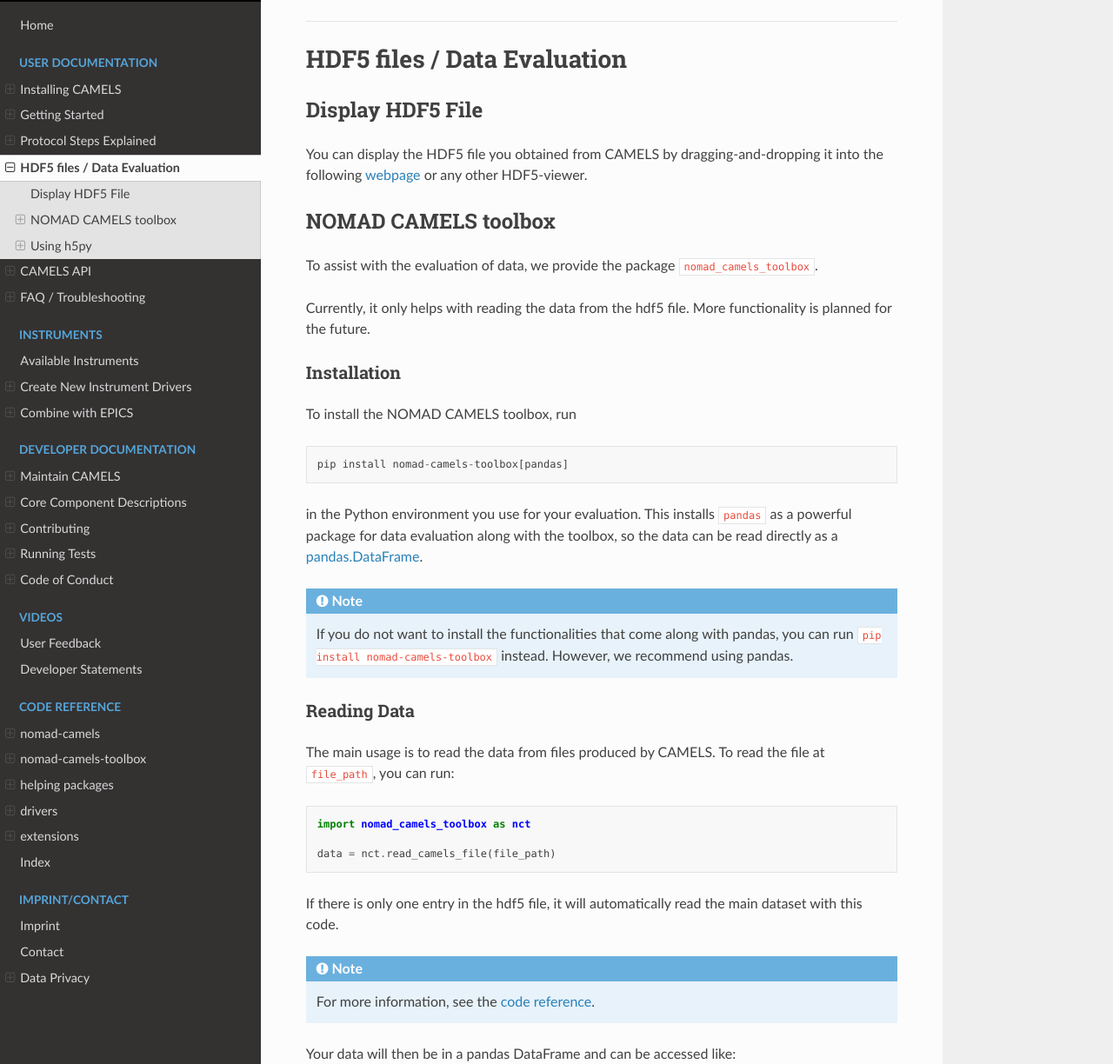
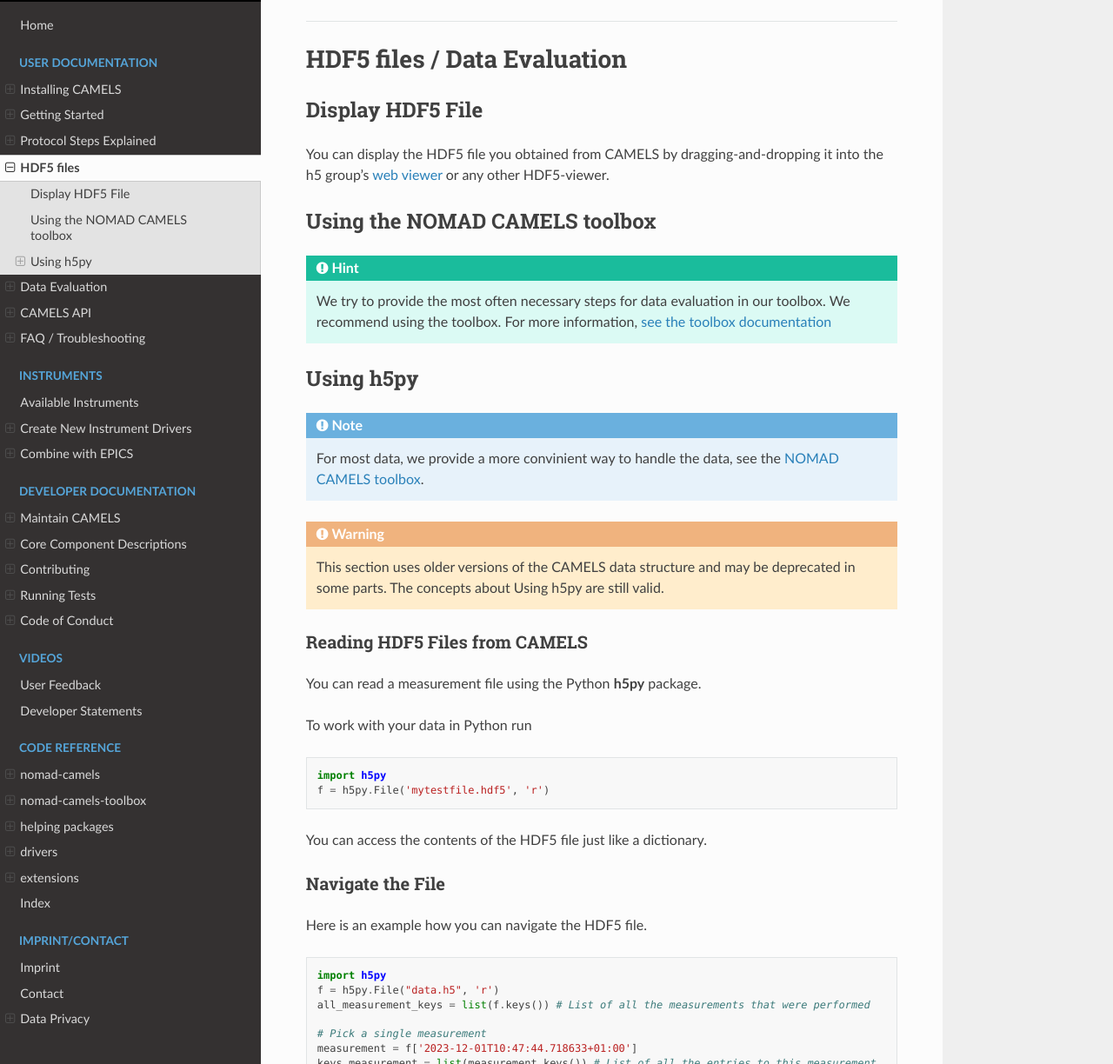
Before and after one commit to FAU-LAP/NOMAD-CAMELS, a Sphinx documentation site: the page built from docs/source/doc/handling_hdf5.md, in a window 1280 px wide and 1400 px high. Shown: the part 176-1400 px from the top of the window at 87% size. Built offline with Sphinx 7.4.7 and the Read the Docs theme 3.1.0, drawn with Linux system fonts in a browser that asks for light colours; pages that are not in the unit, such as notebooks, are missing from menus; the version number is read from the project's files by our own code; some of the changed text lies outside the part shown.

Commit message:
updated docs for toolbox

````diff
--- a/docs/source/doc/handling_hdf5.md
+++ b/docs/source/doc/handling_hdf5.md
@@ -2,48 +2,13 @@
 
 ## Display HDF5 File
 
-You can  display the HDF5 file you obtained from CAMELS by dragging-and-dropping it into the following [webpage](https://h5web.panosc.eu/h5wasm) or any other HDF5-viewer.
+You can  display the HDF5 file you obtained from CAMELS by dragging-and-dropping it into the h5 group's [web viewer](https://myhdf5.hdfgroup.org/) or any other HDF5-viewer.
 
+## Using the NOMAD CAMELS toolbox
 
-## NOMAD CAMELS toolbox
-
-To assist with the evaluation of data, we provide the package [`nomad_camels_toolbox`](https://pypi.org/project/nomad-camels-toolbox/).
-
-Currently, it only helps with reading the data from the hdf5 file. More functionality is planned for the future.
-
-### Installation
-
-To install the NOMAD CAMELS toolbox, run
+```{hint}
+We try to provide the most often necessary steps for data evaluation in our toolbox. We recommend using the toolbox. For more information, [see the toolbox documentation](nomad_camels_toolbox.md#nomad-camels-toolbox)
 ```
-pip install nomad-camels-toolbox[pandas]
-```
-in the Python environment you use for your evaluation.
-This installs `pandas` as a powerful package for data evaluation along with the toolbox, so the data can be read directly as a [pandas.DataFrame](https://pandas.pydata.org/docs/reference/api/pandas.DataFrame.html).
-
-```{note}
-If you do not want to install the functionalities that come along with pandas, you can run `pip install nomad-camels-toolbox` instead. However, we recommend using pandas.
-```
-
-### Reading Data
-The main usage is to read the data from files produced by CAMELS. To read the file at `file_path`, you can run:
-```python
-import nomad_camels_toolbox as nct
-
-data = nct.read_camels_file(file_path)
-```
-If there is only one entry in the hdf5 file, it will automatically read the main dataset with this code.
-
-```{note}
-For more information, see the [code reference](https://fau-lap.github.io/NOMAD-CAMELS/code/nomad_camels_toolbox.html).
-```
-
-Your data will then be in a pandas DataFrame and can be accessed like:
-```python
-detector_data = data['demo_instrument_detectorComm']
-motorx_data = data['demo_instrument_motorX']
-motory_data = data['demo_instrument_motorY']
-```
-You can find more examples for data evaluation below.
 
 ## Using h5py
 
--- a/docs/source/index.rst
+++ b/docs/source/index.rst
@@ -156,7 +156,8 @@
    Installing CAMELS <doc/installation/installation.md>
    Getting Started <doc/tutorials/quick_start.md>
    Protocol Steps Explained <doc/protocol_steps/protocol_steps_landing.md>
-   HDF5 files / Data Evaluation <doc/handling_hdf5.md>
+   HDF5 files <doc/handling_hdf5.md>
+   Data Evaluation <doc/nomad_camels_toolbox.md>
    NOMAD Integration <doc/NOMAAD_integration.md>
    CAMELS API <doc/api/api_landing.md>
    FAQ / Troubleshooting <doc/faq/faq.md>
````
Also changed, not shown: docs/source/doc/nomad_camels_toolbox.md (+44 -11 lines).
